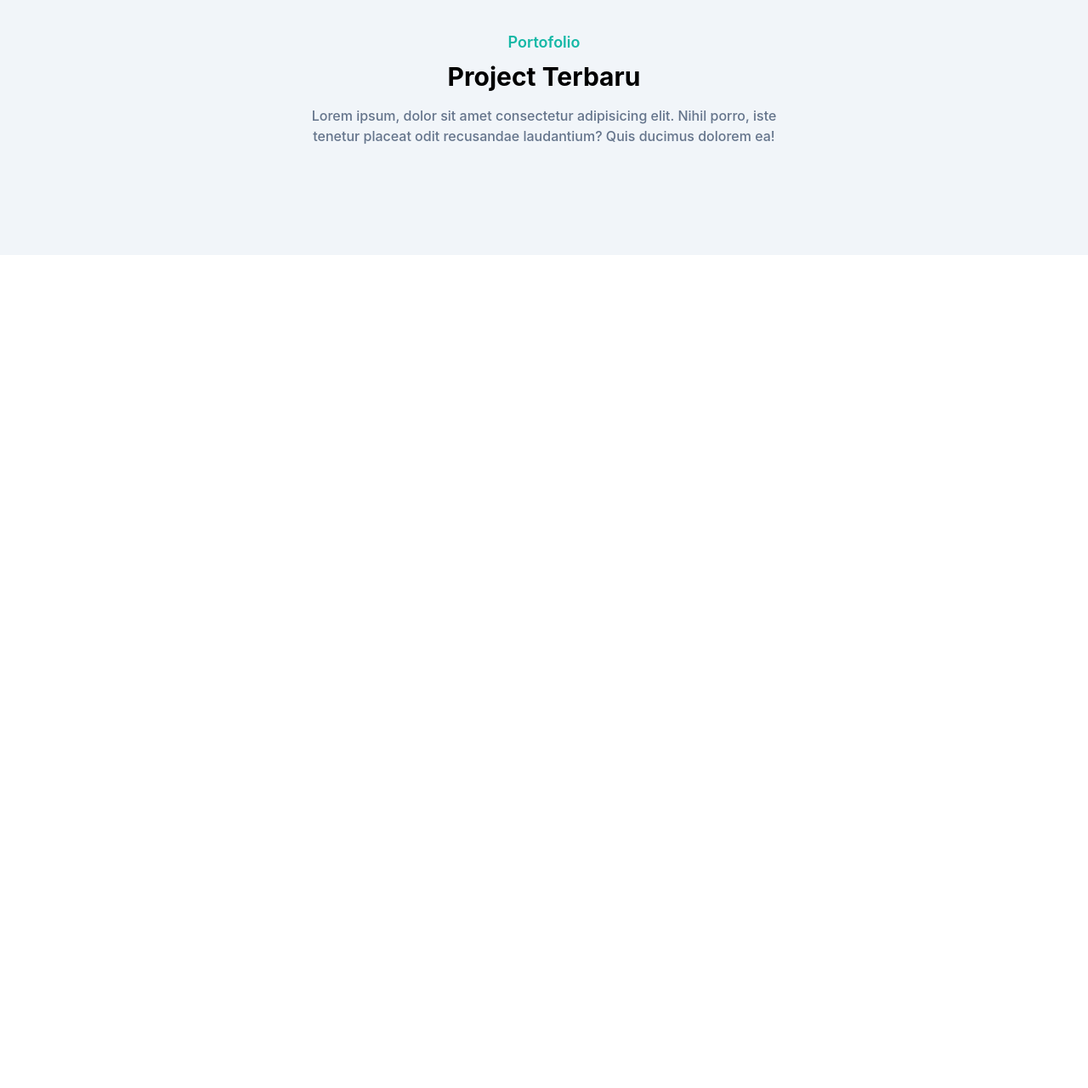
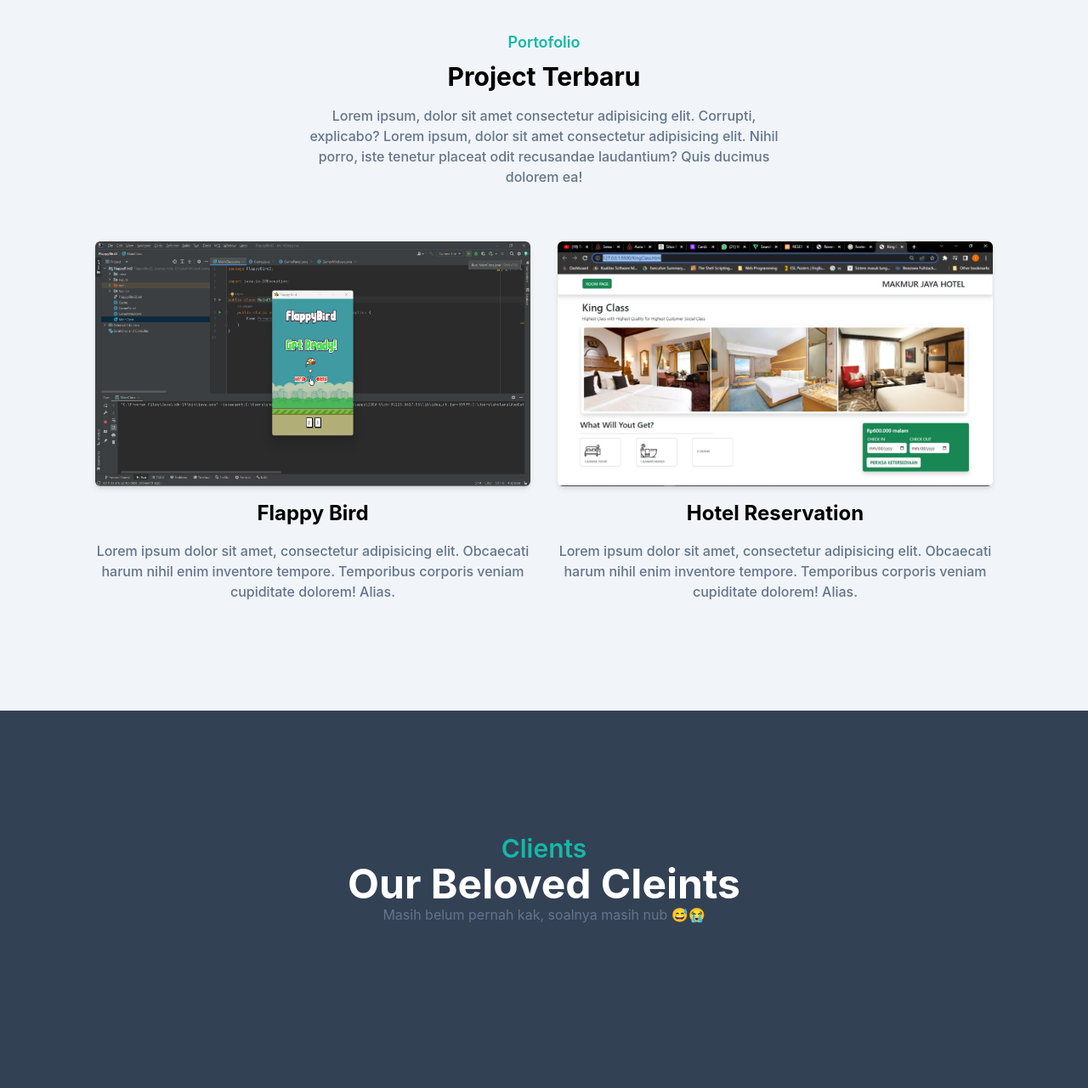
Before and after one commit to IvanSholana/Profile, a website: page src/portofolio.html in a window 1280 px wide. Shown: the part 986-2266 px from the top of the page at 85% size. Before the commit the page ends 1286 px from the top, so only its background shows below. Drawn offline with Linux system fonts and the light colour scheme.

Commit message:
7 commit

```diff
--- a/src/portofolio.html
+++ b/src/portofolio.html
@@ -46,7 +46,7 @@
     <!-- HEADER SECTION (NAVBAR) END -->
     <!-- HERO SECTION START -->
     <section id="home" class="pt-36">
-        <div class="container 2xl:px-28">
+        <div class="container lg:px-28">
             <div class="flex flex-wrap">
                 <div class="w-full self-center px-4 lg:w-1/2">
                     <h1 class="text-base text-primary font-semibold lg:text-2xl">Hallo semua 😊👌, saya<span
@@ -114,16 +114,46 @@
     </section>
     <!-- ABOUT SECTION END -->
     <!-- PORTOFOLIO SECTION START -->
-    <section id="portofolio" class="pt-36 pb-16 bg-slate-100">
+    <section id="portofolio" class="pt-36 pb-16 bg-slate-100 lg:px-20">
         <div class="container 2xl:px-28">
-            <div class="max-w-xl mx-auto text-center mb-16">
+            <div class="max-w-xl mx-auto text-center mb-12">
                 <h4 class="font-semibold text-primary mb-2 text-lg">Portofolio</h4>
                 <h2 class="text-3xl font-bold mb-4">Project Terbaru</h2>
-                <p class="text-base font-medium text-slate-500">Lorem ipsum, dolor sit amet consectetur adipisicing elit. Nihil porro, iste tenetur placeat odit recusandae laudantium? Quis ducimus dolorem ea!</p>
+                <p class="text-base font-medium text-slate-500 px-2">Lorem ipsum, dolor sit amet consectetur adipisicing elit. Corrupti, explicabo? Lorem ipsum, dolor sit amet consectetur adipisicing elit. Nihil porro, iste tenetur placeat odit recusandae laudantium? Quis ducimus dolorem ea!</p>
+            </div>
+        </div>
+        <div class="w-full px-4 flex flex-wrap justify-center ">
+            <div class="mb-12 p-4 text-center lg:w-1/2">
+                <div class="rounded-md shadow-md overflow-hidden">
+                    <img src="../dist/img/porto1.png" class="w-full" alt="portofolio1">
+                </div>
+                <h3 class="mt-4 font-bold text-2xl mb-4">Flappy Bird</h3>
+                <p class="font-medium text-slate-500">Lorem ipsum dolor sit amet, consectetur adipisicing elit. Obcaecati harum nihil enim inventore tempore. Temporibus corporis veniam cupiditate dolorem! Alias.</p>
+            </div>
+            <div class="mb-12 p-4 text-center lg:w-1/2">
+                <div class="rounded-md shadow-md overflow-hidden">
+                    <img src="../dist/img/porto2.jpeg" class="w-full" alt="portofolio2">
+                </div>
+                <h3 class="mt-4 font-bold text-2xl mb-4">Hotel Reservation</h3>
+                <p class="font-medium text-slate-500">Lorem ipsum dolor sit amet, consectetur adipisicing elit. Obcaecati harum nihil enim inventore tempore. Temporibus corporis veniam cupiditate dolorem! Alias.</p>
+            </div>
+        </div>
+        </div>
+    </section>
+    <!-- PORTOFOLIO SECTION END -->
+    <!-- CLIENT SECTION START -->
+    <section id="client" class="pt-36 pb-32 bg-slate-700">
+        <div class="container">
+            <div class="w-full px4">
+                <div class="mx-auto text-center mb-16">
+                    <h4 class="font-semibold text-primary text-lg lg:text-3xl">Clients</h4>
+                    <h4 class="font-bold text-white text-2xl lg:text-5xl">Our Beloved Cleints</h4>
+                    <p class="text-base  text-slate-500">Masih belum pernah kak, soalnya masih nub 😅😭</p>
+                </div>
             </div>
         </div>
     </section>
-    <!-- PORTOFOLIO SECTION END -->
+    <!-- CLIENT SECTION END -->
 </body>
 <script src="../dist/js/jquery.js" type="text/javascript"></script>
   <script src="../dist/js/JQ.js" type="text/javascript"></script>
```
Also changed, not shown: dist/img/porto2.jpeg (added), dist/js/JQ.js, dist/output.css.
